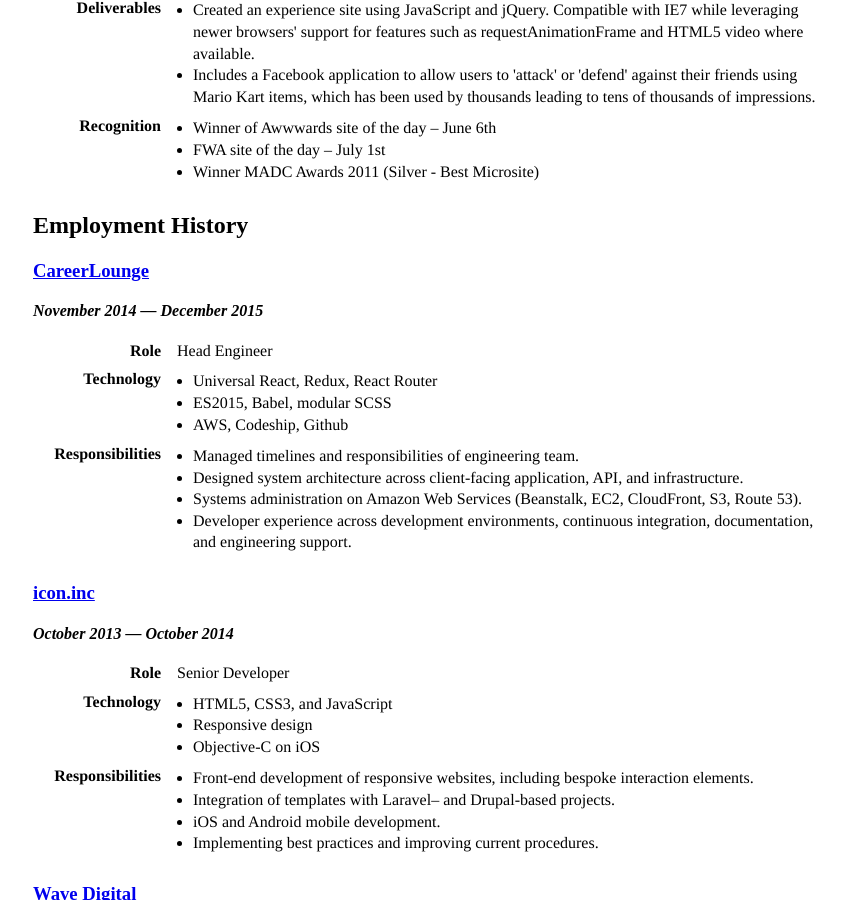
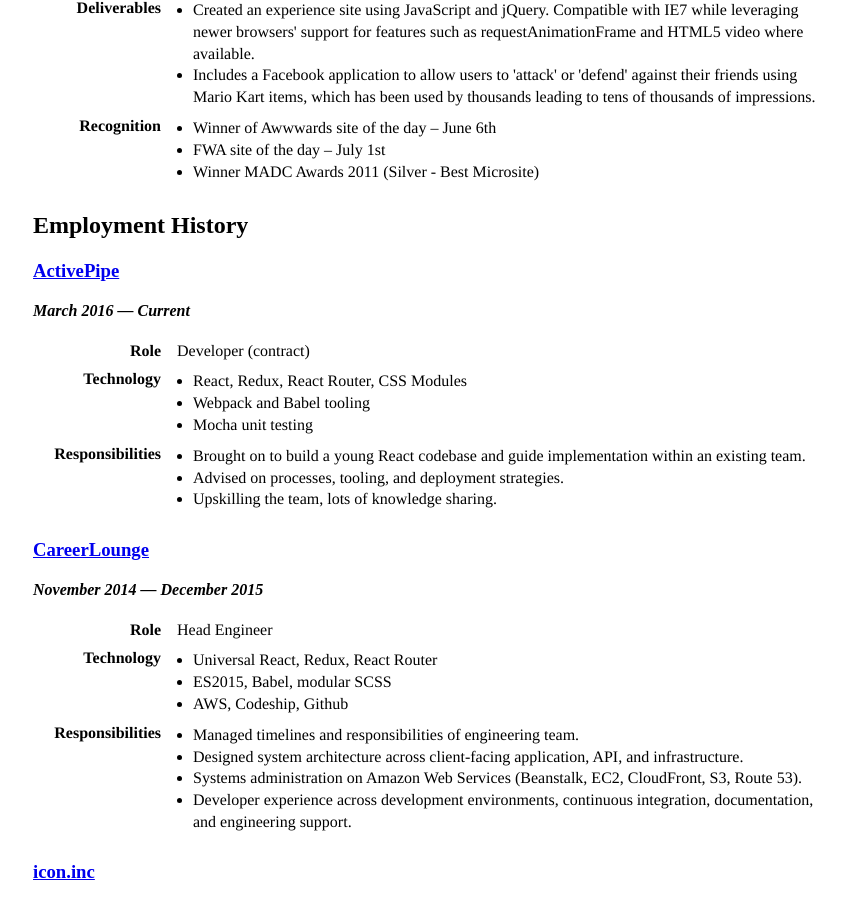
Before and after one commit to grrowl/chillidonut, a Jekyll site: the page resume.html, which Jekyll copies as it is, in a window 1280 px wide and 900 px high, scrolled down 2520 px. Shown: the whole window, without its empty margins (207-1052 px from the left). Built offline with Jekyll 4.4.1, drawn with Linux system fonts in a browser that asks for light colours; nearby versions of some CDN libraries; some web fonts are replaced.

Commit message:
Updated resume

```diff
--- a/resume.html
+++ b/resume.html
@@ -79,14 +79,14 @@
   <!--
     Projects with accepted contributions (since 1 Feb 2015) include:
     - grrowl/jekyll-titled-link (okay, this might be obvious)
-    - careerlounge/isomorphic-react-starter-kit (open-sourced while at previous employer)
+    - careerlounge/isomorphic-react-starter-kit (open-sourced while at careerlounge)
     - rackt/react-router
     - rackt/react-redux
     - webpack/webpack (including <https://github.com/webpack/webpack/pull/807>)
-    - akiran/react-slick
+    - akiran/react-slick (bunch of bugfixes, used on comet.is)
     - trevorreeves/superagent-legacyIESupport
     - odysseyscience/react-router-proxy-loader
-    - AllyG/warm-fuzzies (CampJS good feels site)
+    - AllyG/warm-fuzzies (bugfix, CampJS good feels site)
     past:
     - espen/balder (added facebook oauth provider)
   -->
@@ -266,6 +266,31 @@
 
   <h2>Employment History</h2>
 
+  <h3><a href="https://www.activepipe.com.au/">ActivePipe</a></h3>
+  <h4>March 2016 &mdash; Current<!-- June 2016 --></h4>
+  <dl>
+    <dt>Role</dt>
+      <dd>Developer (contract)</dd>
+
+    <dt>Technology</dt>
+      <dd>
+        <ul>
+          <li>React, Redux, React Router, CSS Modules</li>
+          <li>Webpack and Babel tooling</li>
+          <li>Mocha unit testing</li>
+        </ul>
+      </dd>
+
+    <dt>Responsibilities</dt>
+      <dd>
+        <ul>
+          <li>Brought on to build a young React codebase and guide implementation within an existing team.</li>
+          <li>Advised on processes, tooling, and deployment strategies.</li>
+          <li>Upskilling the team, lots of knowledge sharing.</li>
+        </ul>
+      </dd>
+  </dl>
+
   <h3><a href="https://www.careerlounge.com.au/">CareerLounge</a></h3>
   <h4>November 2014 &mdash; December 2015</h4>
   <dl>
```
